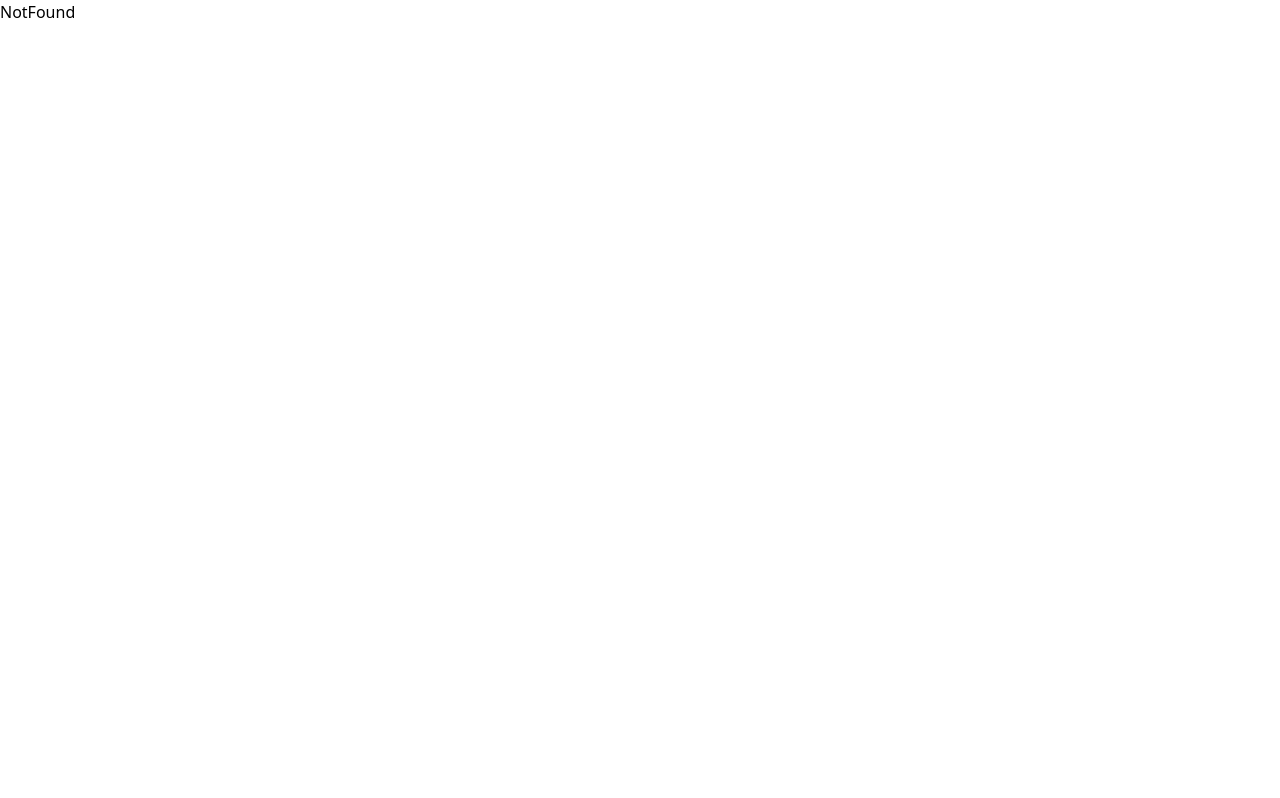
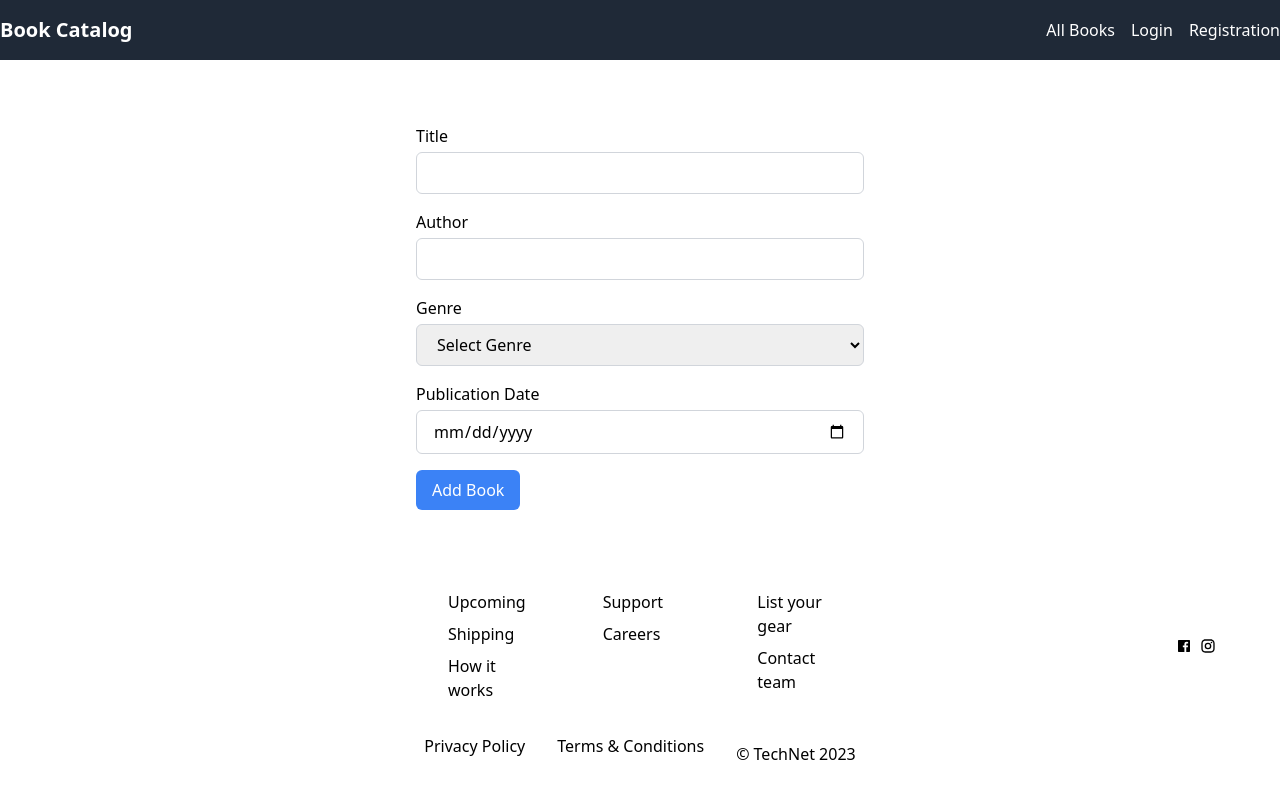
Before and after one commit to EmranSWE/bookshelf-connect, a React (Vite) app: page /add-new-book in a window 1280 px wide. Shown: the top 798 px of the page. Built offline with nearby package versions, Linux system fonts and the light colour scheme; no server answers.

Commit message:
add a new book

```diff
--- a/package.json
+++ b/package.json
@@ -17,7 +17,8 @@
     "react-hook-form": "^7.45.1",
     "react-icons": "^4.10.1",
     "react-redux": "^8.1.1",
-    "react-router-dom": "^6.14.1"
+    "react-router-dom": "^6.14.1",
+    "react-toastify": "^9.1.3"
   },
   "devDependencies": {
     "@types/react": "^18.2.14",
--- a/src/App.tsx
+++ b/src/App.tsx
@@ -5,6 +5,8 @@ import { setLoading, setUser } from "./redux/feature/user/userSlice";
 import { useAppDispatch } from "./redux/hooks";
 import { useEffect } from "react";
 import { auth } from "./lib/firebase";
+import { ToastContainer } from "react-toastify";
+import "react-toastify/dist/ReactToastify.css";
 function App() {
   const dispatch = useAppDispatch();
   useEffect(() => {
@@ -22,6 +24,7 @@ function App() {
   return (
     <div>
       <MainLayout />
+      <ToastContainer />
     </div>
   );
 }
--- a/src/layouts/Navbar.tsx
+++ b/src/layouts/Navbar.tsx
@@ -46,6 +46,14 @@ const Navbar = () => {
           )}
           {user.email && (
             <>
+              <li>
+                <Link
+                  to="/add-new-book"
+                  className="text-white hover:text-gray-300 transition duration-300"
+                >
+                  Add New Book
+                </Link>
+              </li>
               <Link
                 to=""
                 onClick={handleLogOut}
--- /dev/null
+++ b/src/page/AddNewBook.tsx
@@ -0,0 +1,116 @@
+/* eslint-disable @typescript-eslint/no-misused-promises */
+/* eslint-disable @typescript-eslint/no-unsafe-member-access */
+/* eslint-disable @typescript-eslint/no-unsafe-assignment */
+import { useForm, SubmitHandler } from "react-hook-form";
+import { usePostABookMutation } from "../redux/feature/book/bookApi";
+import { toast } from "react-toastify";
+
+interface BookFormData {
+  title: string;
+  author: string;
+  genre: string;
+  pub_date: string;
+}
+export default function AddNewBook() {
+  const [postBook, { isLoading, isError, data, error }] =
+    usePostABookMutation();
+  const {
+    register,
+    handleSubmit,
+    formState: { errors },
+  } = useForm<BookFormData>();
+
+  const onSubmit: SubmitHandler<BookFormData> = (data) => {
+    void postBook(data);
+    console.log(data);
+  };
+  if (isLoading) {
+    return <div>Wait.......</div>;
+  }
+  if (data) {
+    toast.success("✅✅You added a book successfully");
+  }
+  if (error?.data?.message) {
+    toast.warning("⚠️Your Book Doesn't Added Successfully");
+  }
+  return (
+    <>
+      <div className="max-w-md mx-auto">
+        <form onSubmit={handleSubmit(onSubmit)} className="space-y-4">
+          <div>
+            <label htmlFor="title" className="block font-medium">
+              Title
+            </label>
+            <input
+              type="text"
+              id="title"
+              {...register("title", { required: true })}
+              className="mt-1 px-4 py-2 border border-gray-300 rounded-md focus:outline-none focus:ring-2 focus:ring-blue-500 w-full"
+            />
+            {errors.title && (
+              <span className="text-red-500">Title is required</span>
+            )}
+          </div>
+
+          <div>
+            <label htmlFor="author" className="block font-medium">
+              Author
+            </label>
+            <input
+              type="text"
+              id="author"
+              {...register("author", { required: true })}
+              className="mt-1 px-4 py-2 border border-gray-300 rounded-md focus:outline-none focus:ring-2 focus:ring-blue-500 w-full"
+            />
+            {errors.author && (
+              <span className="text-red-500">Author is required</span>
+            )}
+          </div>
+
+          <div>
+            <label htmlFor="genre" className="block font-medium">
+              Genre
+            </label>
+            <select
+              id="genre"
+              {...register("genre", { required: true })}
+              className="mt-1 px-4 py-2 border border-gray-300 rounded-md focus:outline-none focus:ring-2 focus:ring-blue-500 w-full"
+            >
+              <option value="">Select Genre</option>
+              <option value="fantasy">Fantasy</option>
+              <option value="sci-fi">Science Fiction</option>
+              <option value="classic">Classic</option>
+              <option value="romance">Romance</option>
+            </select>
+            {errors.genre && (
+              <span className="text-red-500">Genre is required</span>
+            )}
+          </div>
+
+          <div>
+            <label htmlFor="pub_date" className="block font-medium">
+              Publication Date
+            </label>
+            <input
+              type="date"
+              id="pub_date"
+              {...register("pub_date", { required: true })}
+              className="mt-1 px-4 py-2 border border-gray-300 rounded-md focus:outline-none focus:ring-2 focus:ring-blue-500 w-full"
+            />
+            {errors.pub_date && (
+              <span className="text-red-500">Publication Date is required</span>
+            )}
+          </div>
+
+          <button
+            type="submit"
+            className="px-4 py-2 bg-blue-500 text-white rounded-md hover:bg-blue-600 focus:outline-none focus:ring-2 focus:ring-blue-500"
+          >
+            Add Book
+          </button>
+        </form>
+        <h1 className="text-red-500">{error?.data?.message}</h1>
+      </div>
+    </>
+  );
+}
--- a/src/page/AllBook.tsx
+++ b/src/page/AllBook.tsx
@@ -5,6 +5,7 @@ import { useForm, SubmitHandler } from "react-hook-form";
 import { useGetAllBooksQuery } from "../redux/feature/book/bookApi";
 import Books from "./Books";
 import { useEffect, useState } from "react";
+import { Link } from "react-router-dom";
 interface SearchFormValues {
   searchTerm: string;
 }
@@ -74,7 +75,6 @@ export default function AllBook() {
                 Search
               </button>
             </form>
-
             <form
               onSubmit={handleSubmit(handleFilterSubmit)}
               className="flex items-center space-x-4"
@@ -102,6 +102,9 @@ export default function AllBook() {
                 Filter
               </button>
             </form>
+            <Link to="/add-new-book">
+              <button>Add New</button>
+            </Link>
           </div>
         </div>
         <div className="grid  lg:col-span-2 md:grid-cols-2 lg:grid-cols-3 gap-4">
--- a/src/redux/api/apiSlice.ts
+++ b/src/redux/api/apiSlice.ts
@@ -4,6 +4,10 @@ export const api = createApi({
   reducerPath: "api",
   baseQuery: fetchBaseQuery({
     baseUrl: "http://localhost:5000/api/v1",
+    headers: {
+      "Content-Type": "application/json",
+    },
   }),
+
   endpoints: () => ({}),
 });
--- a/src/redux/feature/book/bookApi.ts
+++ b/src/redux/feature/book/bookApi.ts
@@ -35,7 +35,15 @@ const bookApi = api.injectEndpoints({
         }
       },
     }),
+    postABook: build.mutation({
+      query: (data) => ({
+        url: `/books/create-book`,
+        method: "POST",
+        body: data,
+      }),
+      // invalidatesTags: ["books"],
+    }),
   }),
 });
 
-export const { useGetAllBooksQuery } = bookApi;
+export const { useGetAllBooksQuery, usePostABookMutation } = bookApi;
--- a/src/routes/index.tsx
+++ b/src/routes/index.tsx
@@ -10,6 +10,7 @@ import Signup from "../page/Signup";
 
 import AllBooksMain from "../page/AllBookMain";
 import AllBook from "../page/AllBook";
+import AddNewBook from "../page/AddNewBook";
 
 const routes = createBrowserRouter([
   {
@@ -38,6 +39,10 @@ const routes = createBrowserRouter([
           },
         ],
       },
+      {
+        path: "/add-new-book",
+        element: <AddNewBook />,
+      },
       //   {
       //     path: "/checkout",
       //     element: (
```
Also changed, not shown: 1 other file (tests, documents, lock files or other folders).
